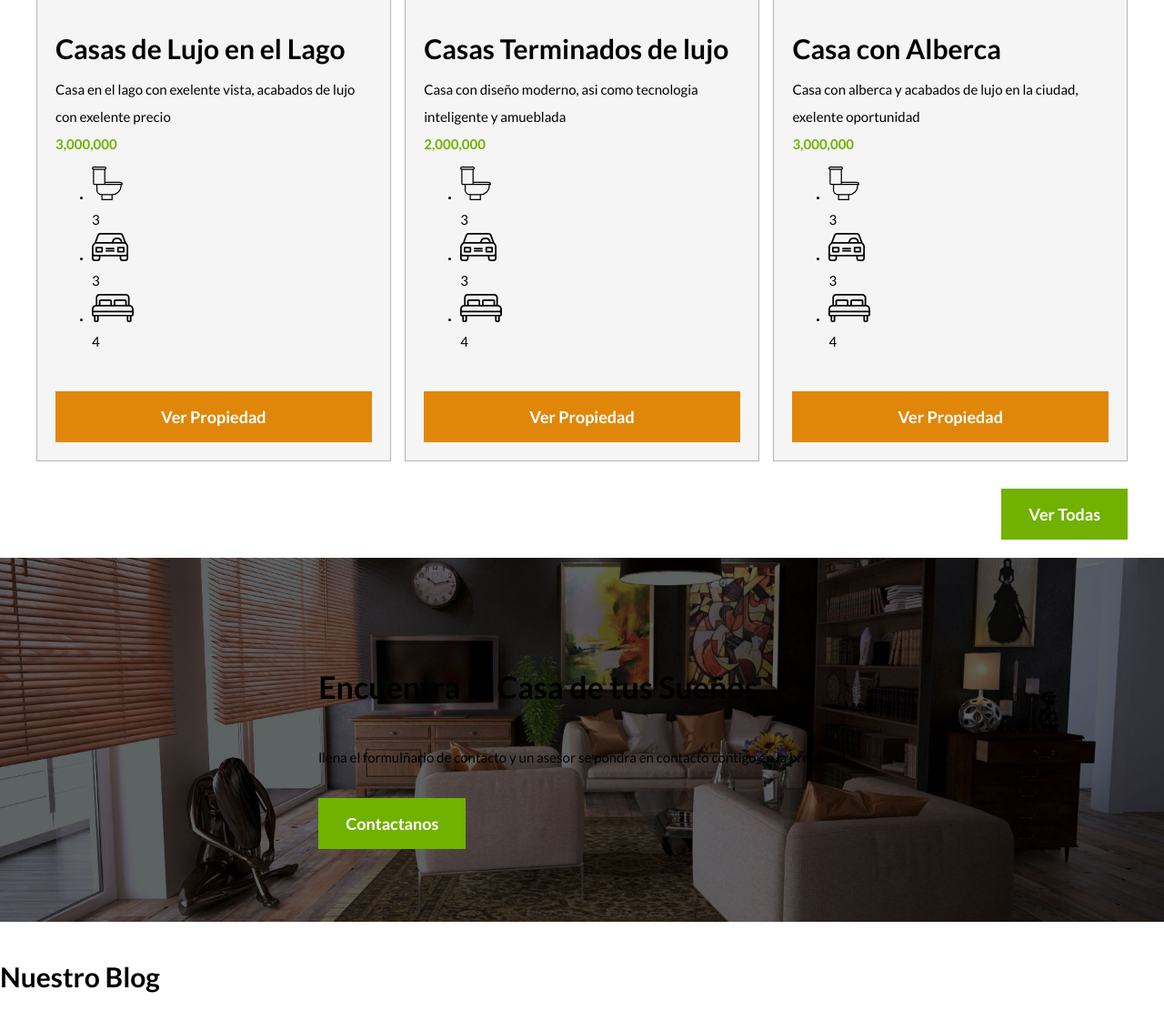
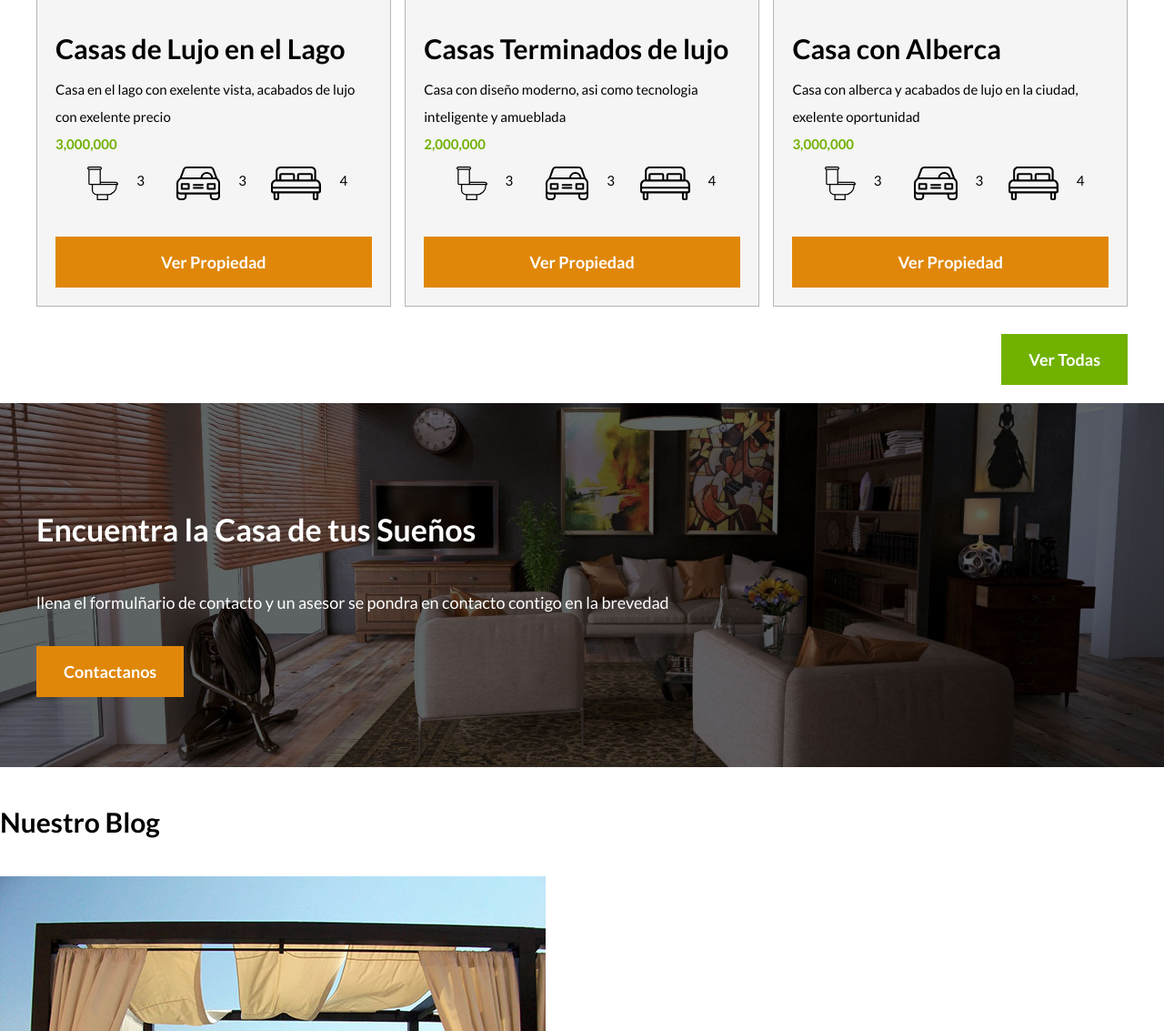
Before and after one commit to napier333/bienes-raizes, a plain HTML site: page BienesRaizes/index.html in a window 1280 px wide. Shown: the part 1623-2756 px from the top of the page at 91% size. Drawn offline with Linux system fonts and the light colour scheme.

```diff
--- a/BienesRaizes/css/styles.css
+++ b/BienesRaizes/css/styles.css
@@ -191,6 +191,21 @@ p {
     font-weight: 700;
 }
 
+.iconos-caracteristicas {
+    list-style: none;
+    padding: 0;
+    display: flex;
+    justify-content: space-evenly;
+}
+
+.iconos-caracteristicas li {
+    display: flex;
+}
+
+.iconos-caracteristicas img {
+    margin-right: 2rem;
+}
+
 .ver-todas {
     display: flex;
     justify-content: flex-end;
@@ -207,3 +222,17 @@ p {
     display: flex;
     align-items: center;
 }
+
+.contenido-contacto {
+    /*le da algo de tamaño */
+    flex: 1;
+    color: #ffffff;
+}
+
+.contenido-contacto p {
+    font-size: 1.8rem;
+}
+
+.contenido-contacto a {
+    background-color: #E08709;
+}
```
